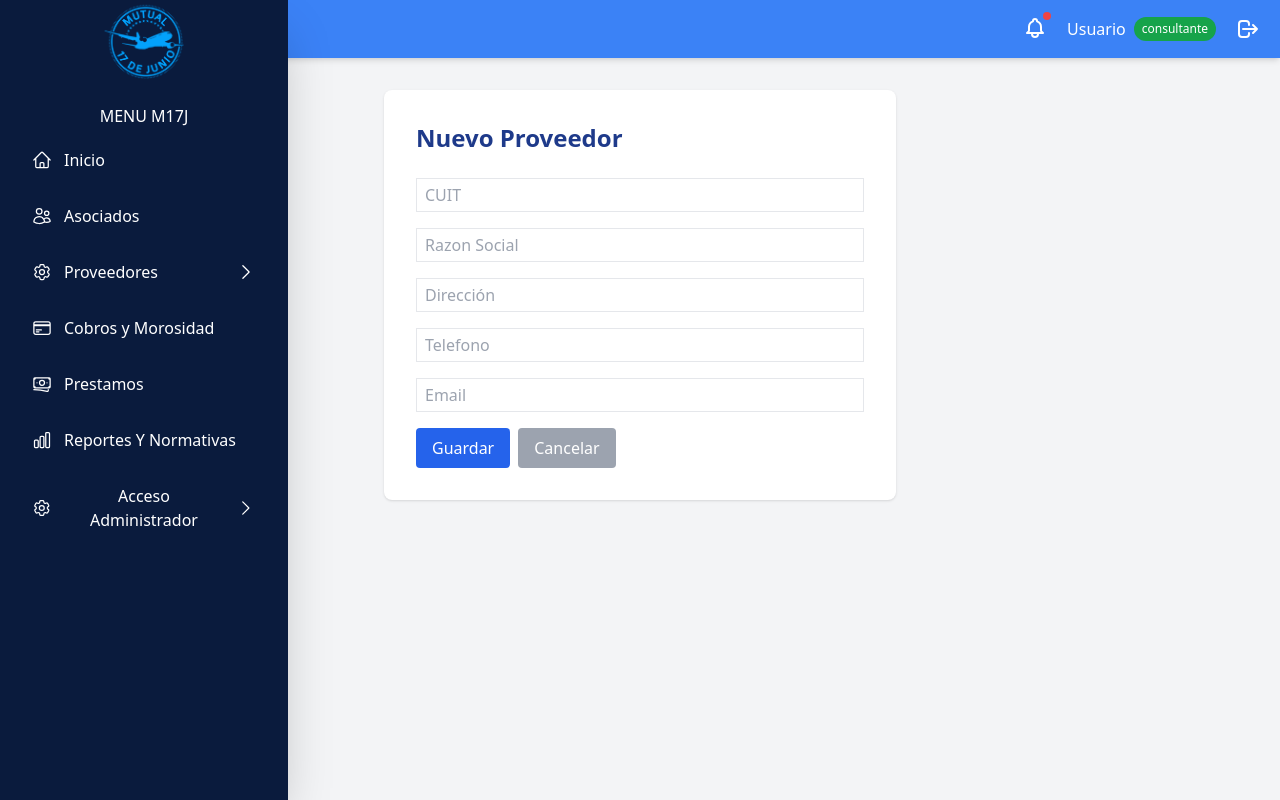
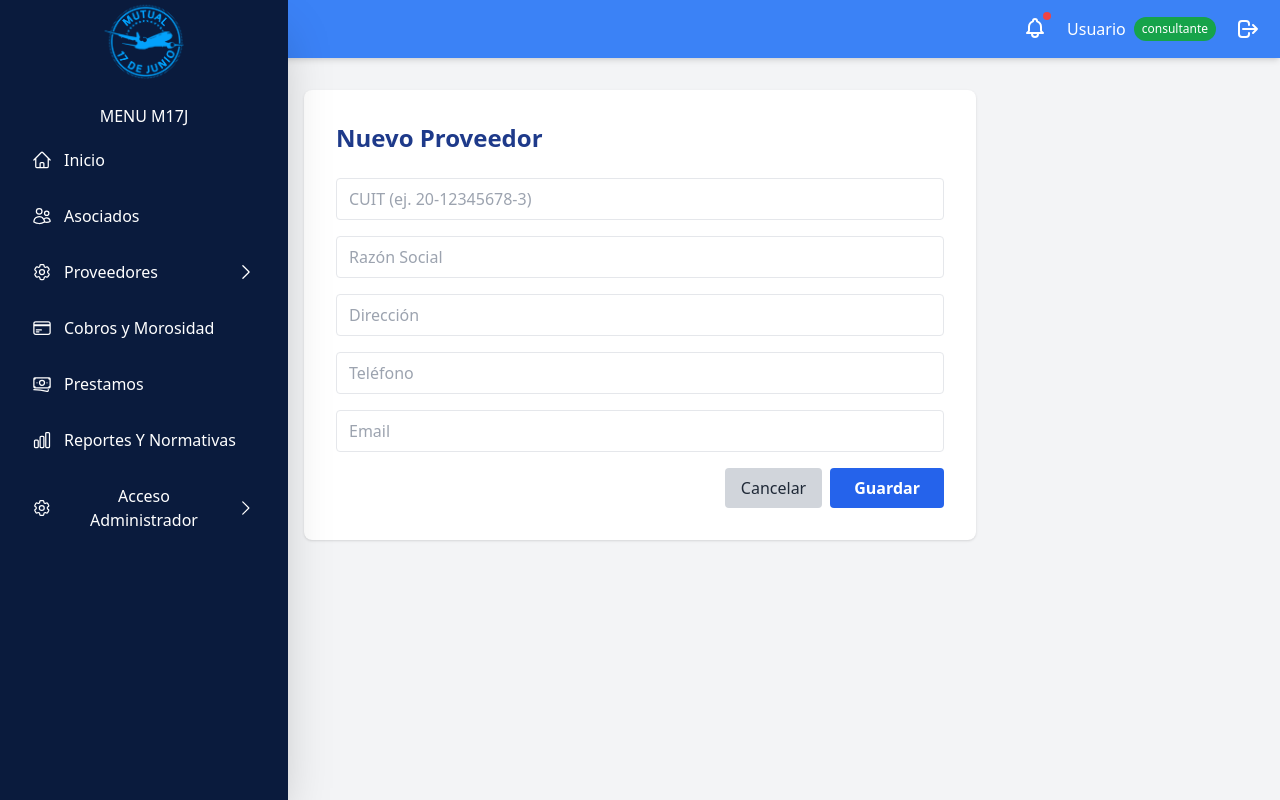
Before and after one commit to alanfrancoa/Mutual-17-Junio, a React (Create React App) app in the folder frontend/Mutual/: page /proveedores/nuevo in a window 1280 px wide. Built offline with nearby package versions, Linux system fonts and the light colour scheme.

Commit message:
Conecto con back create supplier

```diff
--- a/frontend/Mutual/src/api/apiMutual.ts
+++ b/frontend/Mutual/src/api/apiMutual.ts
@@ -6,6 +6,7 @@ import { IAssociateList } from "../../src/types/IAssociateList";
 import { ILoginResponse } from "../types/loginResponse";
 import { User } from "../types/user";
 import { IRelativeList, IRelativeRegister, IRelativeUpdate } from "../types/IRelative";
+import { ISupplierRegister } from "../types/ISupplierRegister";
 
 /* -----------------------Llamadas API----------------------- */
 
@@ -298,4 +299,24 @@ export const apiMutual = {
     });
     return response.data as { mensaje: string };
   },
+
+  /* -----------------------Modulo proveedores---------------------- */
+  /* ----------------------- 1. Registrar Proveedor ----------------------- */
+  RegisterSupplier: async (
+    supplierData: ISupplierRegister
+    ): Promise<{ mensaje: string }> => {
+      const url = `https://localhost:7256/api/suppliers`;
+      const response = await Fetcher.post(url, supplierData, {
+        headers: {
+          "Content-Type": "application/json",
+          Authorization: `Bearer ${sessionStorage.getItem("token") || ""}`,
+        },
+      });
+      if (response.status && response.status >= 400) {
+        // Si Fetcher devuelve un status de error
+        const data = response.data as { mensaje?: string };
+        throw new Error(data?.mensaje || "No se pudo registrar el proveedor");
+    }
+      return response.data as { mensaje: string };
+    },
 };
--- a/frontend/Mutual/src/pages/modules/suppliers/createSupplier.tsx
+++ b/frontend/Mutual/src/pages/modules/suppliers/createSupplier.tsx
@@ -2,71 +2,131 @@ import React, { useState } from "react";
 import { useNavigate } from "react-router-dom";
 import Header from "../../dashboard/components/Header";
 import Sidebar from "../../dashboard/components/Sidebar";
-
-interface SupplierRegister {
-  CUIT: string;
-  LegalName: string;
-  Address: string;
-  Phone: string;
-  Email: string;
-}
+import { apiMutual } from "../../../api/apiMutual";
+import { ISupplierRegister } from "../../../types/ISupplierRegister";
 
 const CreateSupplier: React.FC = () => {
   const navigate = useNavigate();
-  const [form, setForm] = useState<SupplierRegister>({
+  const [form, setForm] = useState<ISupplierRegister>({
     CUIT: "",
     LegalName: "",
     Address: "",
     Phone: "",
     Email: "",
   });
-  const [success, setSuccess] = useState("");
-  const [error, setError] = useState("");
+
+  const [loading, setLoading] = useState<boolean>(false);
+  const [message, setMessage] = useState<{ type: "success" | "error"; text: string } | null>(null);
 
   const handleChange = (e: React.ChangeEvent<HTMLInputElement>) => {
-    setForm({ ...form, [e.target.name]: e.target.value });
+    const { name, value } = e.target;
+    setForm((prev) => ({ ...prev, [name]: value }));
   };
 
   const handleSubmit = async (e: React.FormEvent) => {
-    e.preventDefault();
-    setSuccess("");
-    setError("");
-    try {
-      const response = await fetch("/api/suppliers", {
-        method: "POST",
-        headers: { "Content-Type": "application/json" },
-        body: JSON.stringify(form),
-      });
-      if (!response.ok) {
-        const data = await response.json();
-        throw new Error(data.mensaje || "No se pudo registrar el proveedor");
-      }
-      setSuccess("Proveedor ingresado correctamente.");
-      setTimeout(() => navigate("/proveedores"), 1200);
-    } catch {
-      setError("Error de red o servidor.");
-    }
-  };
+  e.preventDefault();
+  setLoading(true);
+  setMessage(null);
 
-  return (
+  if (!/^\d{2}-\d{8}-\d{1}$/.test(form.CUIT)) {
+    setMessage({ type: "error", text: "El CUIT debe tener el formato 20-12345678-3" });
+    return;
+  }
+  if (!form.LegalName || !form.Address || !form.Phone || !form.Email) {
+    setMessage({ type: "error", text: "Todos los campos son obligatorios" });
+    return;
+  }
+  try {
+    const response = await apiMutual.RegisterSupplier(form);
+    setMessage({ type: "success", text: response.mensaje });
+    setTimeout(() => navigate("/proveedores"), 1500);
+  } catch (error: any) {
+    setMessage({ type: "error", text: error.message });
+  } finally {
+    setLoading(false);
+  }
+};
+
+ return (
     <div className="min-h-screen bg-gray-100 flex flex-col">
       <Sidebar />
       <Header hasNotifications={true} />
       <div className="flex flex-col items-center py-8 flex-1">
-        <div className="w-full max-w-lg bg-white rounded-lg shadow p-8">
+        <div className="w-full max-w-2xl bg-white rounded-lg shadow p-8">
           <h2 className="text-2xl font-bold text-blue-900 mb-6">Nuevo Proveedor</h2>
+
+          {message && (
+            <div
+              className={`p-3 rounded mb-4 text-sm font-medium ${
+                message.type === "success"
+                  ? "bg-green-100 text-green-800"
+                  : "bg-red-100 text-red-800"
+              }`}
+              role="alert"
+            >
+              {message.text}
+            </div>
+          )}
+
           <form onSubmit={handleSubmit} className="space-y-4">
-            <input name="CUIT" value={form.CUIT} onChange={handleChange} placeholder="CUIT" required maxLength={11} className="w-full border px-2 py-1" />
-            <input name="LegalName" value={form.LegalName} onChange={handleChange} placeholder="Razon Social" required className="w-full border px-2 py-1" />
-            <input name="Address" value={form.Address} onChange={handleChange} placeholder="Dirección" required className="w-full border px-2 py-1" />
-            <input name="Phone" value={form.Phone} onChange={handleChange} placeholder="Telefono" required maxLength={14} className="w-full border px-2 py-1" /> {/*tener en cuenta caracteres de mas para prefijo*/}
-            <input name="Email" value={form.Email} onChange={handleChange} placeholder="Email" required className="w-full border px-2 py-1" />
-            <div className="flex gap-2">
-              <button type="submit" className="bg-blue-600 text-white px-4 py-2 rounded">Guardar</button>
-              <button type="button" onClick={() => navigate("/suppliers/allsuppliers")} className="bg-gray-400 text-white px-4 py-2 rounded">Cancelar</button>
+            <input
+              name="CUIT"
+              value={form.CUIT}
+              onChange={handleChange}
+              placeholder="CUIT (ej. 20-12345678-3)"
+              required
+              pattern="\d{2}-\d{8}-\d{1}"
+              className="w-full border px-3 py-2 rounded"
+            />
+            <input
+              name="LegalName"
+              value={form.LegalName}
+              onChange={handleChange}
+              placeholder="Razón Social"
+              required
+              className="w-full border px-3 py-2 rounded"
+            />
+            <input
+              name="Address"
+              value={form.Address}
+              onChange={handleChange}
+              placeholder="Dirección"
+              required
+              className="w-full border px-3 py-2 rounded"
+            />
+            <input
+              name="Phone"
+              value={form.Phone}
+              onChange={handleChange}
+              placeholder="Teléfono"
+              required
+              className="w-full border px-3 py-2 rounded"
+            />
+            <input
+              name="Email"
+              value={form.Email}
+              onChange={handleChange}
+              placeholder="Email"
+              required
+              className="w-full border px-3 py-2 rounded"
+            />
+
+            <div className="flex justify-end gap-2">
+              <button
+                type="button"
+                onClick={() => navigate("/proveedores")}
+                className="bg-gray-300 hover:bg-gray-400 text-gray-800 px-4 py-2 rounded"
+              >
+                Cancelar
+              </button>
+              <button
+                type="submit"
+                disabled={loading}
+                className="bg-blue-600 hover:bg-blue-700 text-white px-6 py-2 rounded font-semibold disabled:opacity-50"
+              >
+                {loading ? "Guardando..." : "Guardar"}
+              </button>
             </div>
-            {success && <div className="text-green-600">{success}</div>}
-            {error && <div className="text-red-600">{error}</div>}
           </form>
         </div>
       </div>
--- /dev/null
+++ b/frontend/Mutual/src/types/ISupplierRegister.ts
@@ -0,0 +1,7 @@
+export interface ISupplierRegister {
+  CUIT: string;
+  LegalName: string;
+  Address: string;
+  Phone: string;
+  Email: string;
+}
```
